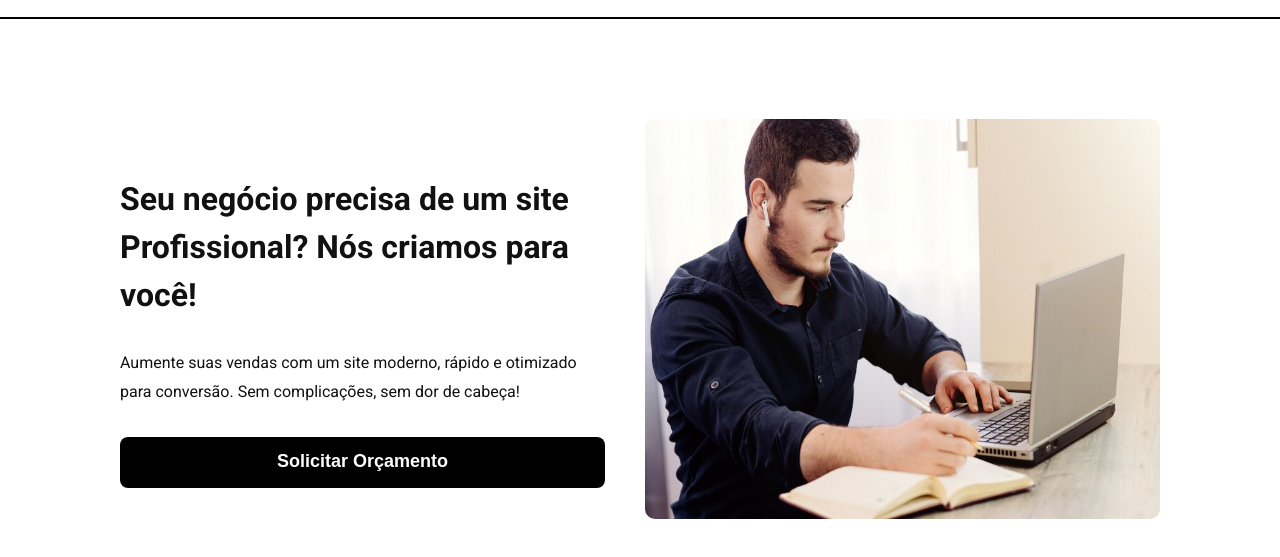
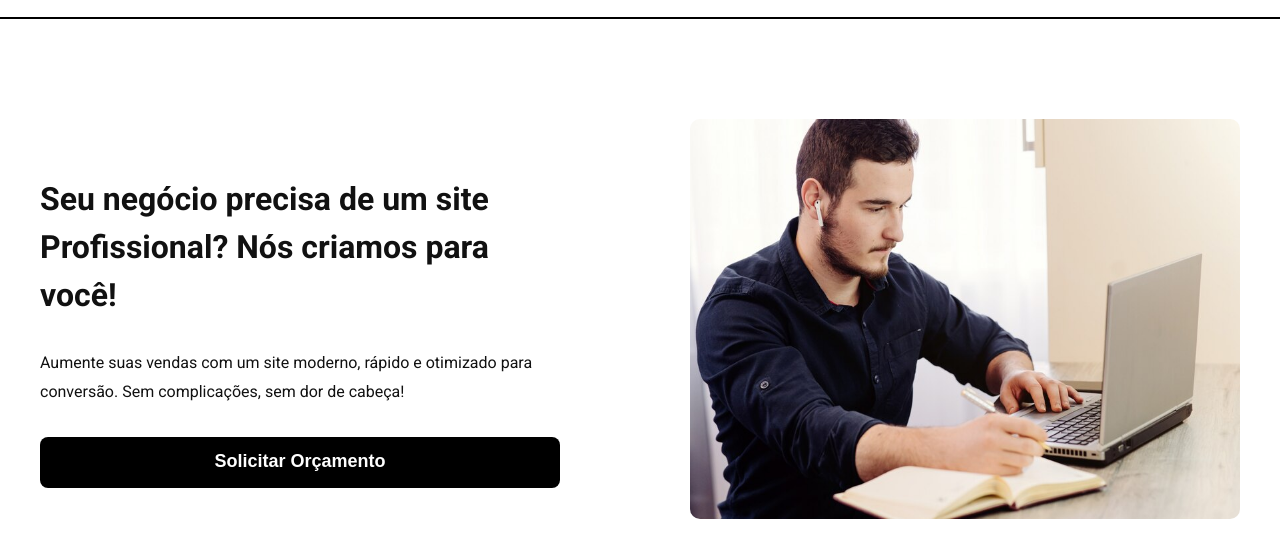
Before and after one commit to AdrielAmori/webxpress, a plain HTML site: page index.html in a window 1280 px wide. Shown: the part 107-664 px from the top of the page. Drawn offline with Linux system fonts and the light colour scheme.

Commit message:
update estilo id sectionProblem

```diff
--- a/style.css
+++ b/style.css
@@ -9,6 +9,7 @@ body{
 }
 
 .container{
+
   display: flex;
   flex-direction: column;
   margin-left: 120px;
@@ -93,13 +94,14 @@ hr {
 
 #sectionProblem{
   display: grid;
-  grid-auto-flow: column;
-  column-gap: 10px;
   grid-template-columns: 1fr 1fr;
-  height: 100%;
+  gap: 100px;
   align-items: center;
-  justify-content: space-around;
+  justify-content: center;
   margin-top: 100px;
+  max-width: 1200px; /* Define uma largura máxima */
+  margin-left: auto; /* Centraliza horizontalmente */
+  margin-right: auto; /* Centraliza horizontalmente */
 }
 
 #imgProblem img{
```
